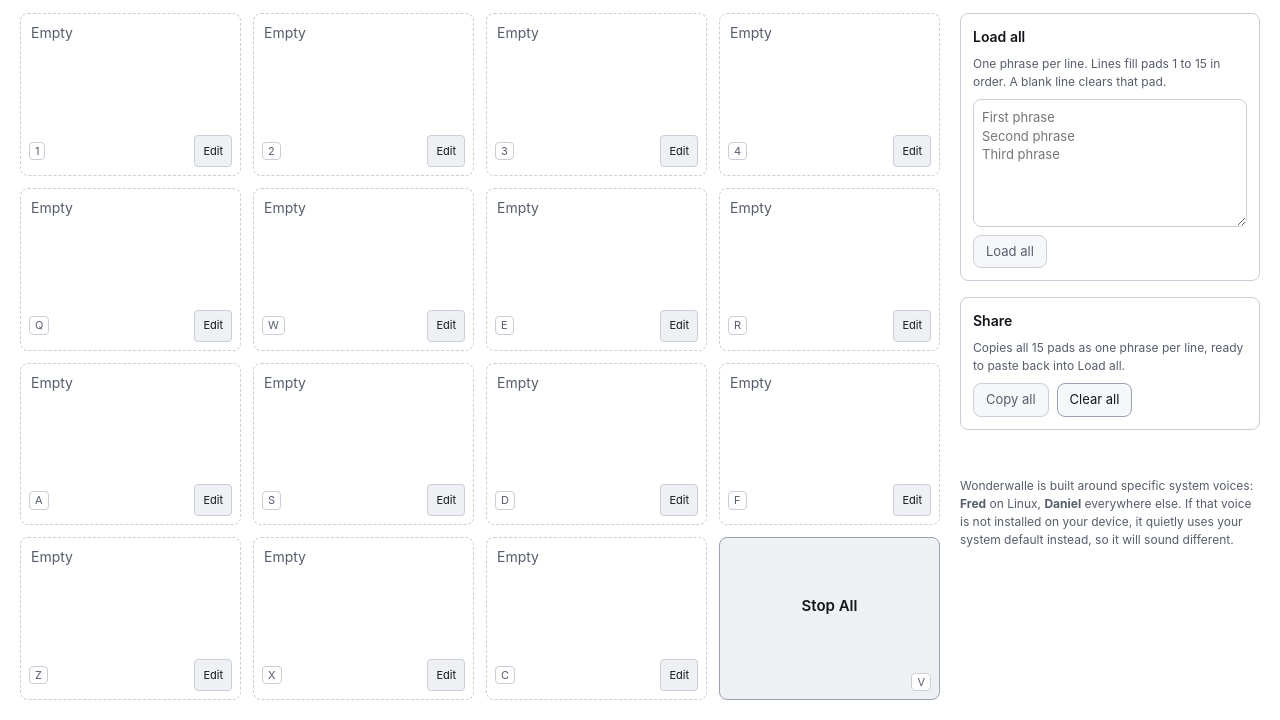
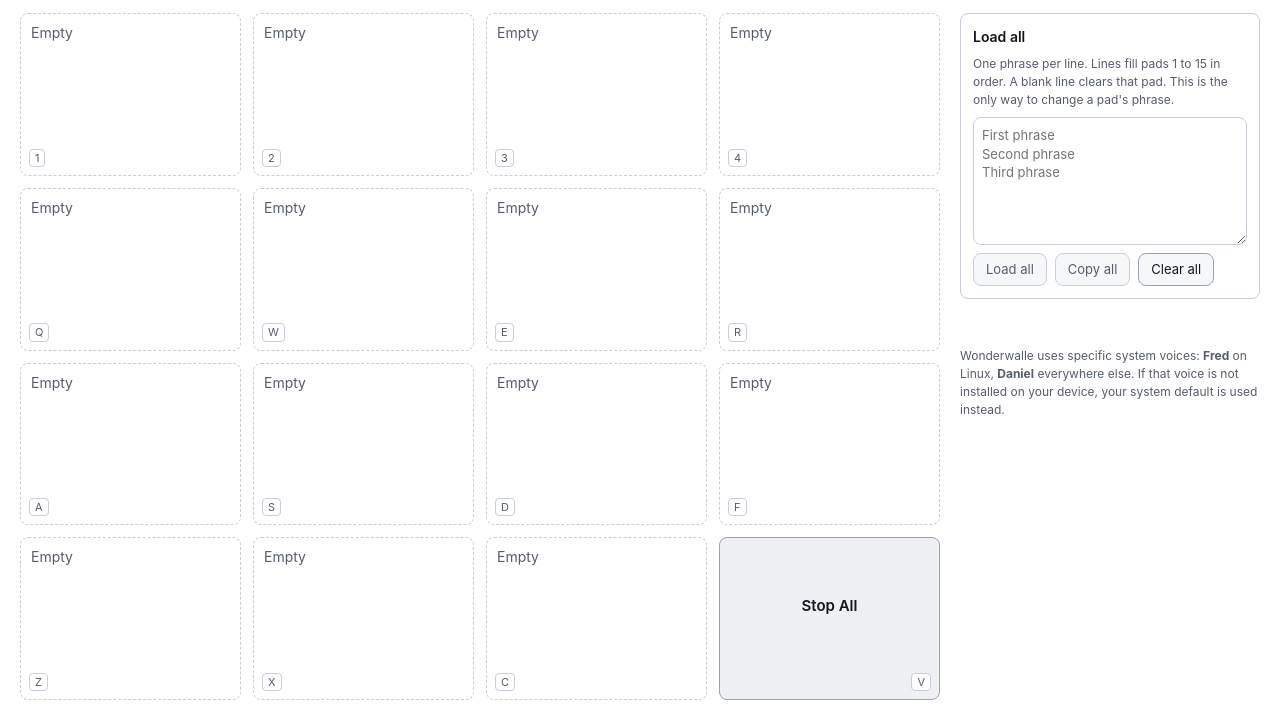
Before and after one commit to clyobuilds/Wonderwalle, a website: page index.html in a window 1280 px wide. Shown: the part 80-800 px from the top of the page. Drawn offline with Linux system fonts and the light colour scheme.

Commit message:
Remove per-pad editing; Load all becomes the only way to change a pad
Pads now only display their phrase and speak on click (no more Edit
button or editable field). Copy all and Clear all move into the Load
all panel; the separate Share section is removed. Updates the voice
note wording. Documents a known parser limitation in the QA suite: a
genuinely blank pad 1 can't round-trip through Copy all / Load all,
since the leading-blank-line trim can't tell it apart from an
accidental one.

```diff
--- a/app.js
+++ b/app.js
@@ -91,7 +91,7 @@
   /* ---------------- speaking ---------------- */
 
   function padEl(n) { return grid.querySelector('.pad[data-pad="' + n + '"]'); }
-  function padInput(n) { return grid.querySelector('[data-pad-input="' + n + '"]'); }
+  function padText(n) { return grid.querySelector('[data-pad-text="' + n + '"]'); }
 
   function setPlaying(n) {
     if (playingPad) {
@@ -159,10 +159,15 @@
   }
 
   function renderPad(n) {
-    var input = padInput(n);
+    var text = padText(n);
     var el = padEl(n);
-    if (input && input.value !== phrases[n - 1]) input.value = phrases[n - 1];
-    if (el) el.classList.toggle('is-empty', !(phrases[n - 1] || '').trim());
+    var phrase = phrases[n - 1] || '';
+    var isEmpty = !phrase.trim();
+    if (text) {
+      text.textContent = isEmpty ? 'Empty' : phrase;
+      text.setAttribute('data-phrase', phrase);
+    }
+    if (el) el.classList.toggle('is-empty', isEmpty);
   }
 
   function renderAll() {
@@ -324,59 +329,20 @@
   });
 
   /* ---------------- pad interaction ----------------
-     The whole pad is the speak trigger, like a physical pad controller. The
-     text field is normally click-through (see .pad-input { pointer-events:
-     none } in styles.css) so a click anywhere on the pad face reaches the pad
-     itself. The small Edit button is the only way in to typing: it turns
-     pointer-events back on for that pad's field and focuses it. */
-
-  function enterEdit(n) {
-    var pad = padEl(n);
-    if (pad) pad.classList.add('is-editing');
-    var input = padInput(n);
-    if (input) input.focus();
-  }
+     The whole pad is the speak trigger, like a physical pad controller.
+     Pads only display phrases; Load all is the only way to change one. */
 
   grid.addEventListener('click', function (event) {
     if (event.target.closest('#stop-all')) {
       stopAll();
       return;
     }
-    var editBtn = event.target.closest('.pad-edit');
-    if (editBtn) {
-      var editN = Number(editBtn.getAttribute('data-edit'));
-      if (editN) enterEdit(editN);
-      return;
-    }
     var pad = event.target.closest('.pad');
     if (!pad) return;
-    /* Reachable only while a pad is mid-edit, since the field is otherwise
-       click-through. */
-    if (event.target.closest('.pad-input')) return;
 
     var n = Number(pad.getAttribute('data-pad'));
     if (!n || n > PAD_COUNT) return;
     speakPad(n);
-  });
-
-  grid.addEventListener('input', function (event) {
-    var input = event.target.closest('.pad-input');
-    if (!input) return;
-    var n = Number(input.getAttribute('data-pad-input'));
-    if (!n || n > PAD_COUNT) return;
-    phrases[n - 1] = input.value;
-    save();
-    renderPad(n);
-    syncControls();
-  });
-
-  /* focusout bubbles (blur does not), so this single listener catches every
-     pad's field losing focus and exits edit mode for it. */
-  grid.addEventListener('focusout', function (event) {
-    var input = event.target.closest && event.target.closest('.pad-input');
-    if (!input) return;
-    var pad = input.closest('.pad');
-    if (pad) pad.classList.remove('is-editing');
   });
 
   bulk.addEventListener('input', function () {
--- a/index.html
+++ b/index.html
@@ -27,122 +27,107 @@
     <div class="grid" id="grid">
 
       <div class="pad is-empty" data-pad="1">
-        <textarea class="pad-input" id="pad-1" data-pad-input="1" rows="2" aria-label="Phrase for pad 1" placeholder="Empty"></textarea>
+        <p class="pad-text" id="pad-1" data-pad-text="1"></p>
         <div class="pad-foot">
           <kbd class="pad-key">1</kbd>
-          <button type="button" class="pad-edit" data-edit="1" aria-label="Edit pad 1 phrase" title="Edit phrase">Edit</button>
         </div>
       </div>
 
       <div class="pad is-empty" data-pad="2">
-        <textarea class="pad-input" id="pad-2" data-pad-input="2" rows="2" aria-label="Phrase for pad 2" placeholder="Empty"></textarea>
+        <p class="pad-text" id="pad-2" data-pad-text="2"></p>
         <div class="pad-foot">
           <kbd class="pad-key">2</kbd>
-          <button type="button" class="pad-edit" data-edit="2" aria-label="Edit pad 2 phrase" title="Edit phrase">Edit</button>
         </div>
       </div>
 
       <div class="pad is-empty" data-pad="3">
-        <textarea class="pad-input" id="pad-3" data-pad-input="3" rows="2" aria-label="Phrase for pad 3" placeholder="Empty"></textarea>
+        <p class="pad-text" id="pad-3" data-pad-text="3"></p>
         <div class="pad-foot">
           <kbd class="pad-key">3</kbd>
-          <button type="button" class="pad-edit" data-edit="3" aria-label="Edit pad 3 phrase" title="Edit phrase">Edit</button>
         </div>
       </div>
 
       <div class="pad is-empty" data-pad="4">
-        <textarea class="pad-input" id="pad-4" data-pad-input="4" rows="2" aria-label="Phrase for pad 4" placeholder="Empty"></textarea>
+        <p class="pad-text" id="pad-4" data-pad-text="4"></p>
         <div class="pad-foot">
           <kbd class="pad-key">4</kbd>
-          <button type="button" class="pad-edit" data-edit="4" aria-label="Edit pad 4 phrase" title="Edit phrase">Edit</button>
         </div>
       </div>
 
       <div class="pad is-empty" data-pad="5">
-        <textarea class="pad-input" id="pad-5" data-pad-input="5" rows="2" aria-label="Phrase for pad 5" placeholder="Empty"></textarea>
+        <p class="pad-text" id="pad-5" data-pad-text="5"></p>
         <div class="pad-foot">
           <kbd class="pad-key">Q</kbd>
-          <button type="button" class="pad-edit" data-edit="5" aria-label="Edit pad 5 phrase" title="Edit phrase">Edit</button>
         </div>
       </div>
 
       <div class="pad is-empty" data-pad="6">
-        <textarea class="pad-input" id="pad-6" data-pad-input="6" rows="2" aria-label="Phrase for pad 6" placeholder="Empty"></textarea>
+        <p class="pad-text" id="pad-6" data-pad-text="6"></p>
         <div class="pad-foot">
           <kbd class="pad-key">W</kbd>
-          <button type="button" class="pad-edit" data-edit="6" aria-label="Edit pad 6 phrase" title="Edit phrase">Edit</button>
         </div>
       </div>
 
       <div class="pad is-empty" data-pad="7">
-        <textarea class="pad-input" id="pad-7" data-pad-input="7" rows="2" aria-label="Phrase for pad 7" placeholder="Empty"></textarea>
+        <p class="pad-text" id="pad-7" data-pad-text="7"></p>
         <div class="pad-foot">
           <kbd class="pad-key">E</kbd>
-          <button type="button" class="pad-edit" data-edit="7" aria-label="Edit pad 7 phrase" title="Edit phrase">Edit</button>
         </div>
       </div>
 
       <div class="pad is-empty" data-pad="8">
-        <textarea class="pad-input" id="pad-8" data-pad-input="8" rows="2" aria-label="Phrase for pad 8" placeholder="Empty"></textarea>
+        <p class="pad-text" id="pad-8" data-pad-text="8"></p>
         <div class="pad-foot">
           <kbd class="pad-key">R</kbd>
-          <button type="button" class="pad-edit" data-edit="8" aria-label="Edit pad 8 phrase" title="Edit phrase">Edit</button>
         </div>
       </div>
 
       <div class="pad is-empty" data-pad="9">
-        <textarea class="pad-input" id="pad-9" data-pad-input="9" rows="2" aria-label="Phrase for pad 9" placeholder="Empty"></textarea>
+        <p class="pad-text" id="pad-9" data-pad-text="9"></p>
         <div class="pad-foot">
           <kbd class="pad-key">A</kbd>
-          <button type="button" class="pad-edit" data-edit="9" aria-label="Edit pad 9 phrase" title="Edit phrase">Edit</button>
         </div>
       </div>
 
       <div class="pad is-empty" data-pad="10">
-        <textarea class="pad-input" id="pad-10" data-pad-input="10" rows="2" aria-label="Phrase for pad 10" placeholder="Empty"></textarea>
+        <p class="pad-text" id="pad-10" data-pad-text="10"></p>
         <div class="pad-foot">
           <kbd class="pad-key">S</kbd>
-          <button type="button" class="pad-edit" data-edit="10" aria-label="Edit pad 10 phrase" title="Edit phrase">Edit</button>
         </div>
       </div>
 
       <div class="pad is-empty" data-pad="11">
-        <textarea class="pad-input" id="pad-11" data-pad-input="11" rows="2" aria-label="Phrase for pad 11" placeholder="Empty"></textarea>
+        <p class="pad-text" id="pad-11" data-pad-text="11"></p>
         <div class="pad-foot">
           <kbd class="pad-key">D</kbd>
-          <button type="button" class="pad-edit" data-edit="11" aria-label="Edit pad 11 phrase" title="Edit phrase">Edit</button>
         </div>
       </div>
 
       <div class="pad is-empty" data-pad="12">
-        <textarea class="pad-input" id="pad-12" data-pad-input="12" rows="2" aria-label="Phrase for pad 12" placeholder="Empty"></textarea>
+        <p class="pad-text" id="pad-12" data-pad-text="12"></p>
         <div class="pad-foot">
           <kbd class="pad-key">F</kbd>
-          <button type="button" class="pad-edit" data-edit="12" aria-label="Edit pad 12 phrase" title="Edit phrase">Edit</button>
         </div>
       </div>
 
       <div class="pad is-empty" data-pad="13">
-        <textarea class="pad-input" id="pad-13" data-pad-input="13" rows="2" aria-label="Phrase for pad 13" placeholder="Empty"></textarea>
+        <p class="pad-text" id="pad-13" data-pad-text="13"></p>
         <div class="pad-foot">
           <kbd class="pad-key">Z</kbd>
-          <button type="button" class="pad-edit" data-edit="13" aria-label="Edit pad 13 phrase" title="Edit phrase">Edit</button>
         </div>
       </div>
 
       <div class="pad is-empty" data-pad="14">
-        <textarea class="pad-input" id="pad-14" data-pad-input="14" rows="2" aria-label="Phrase for pad 14" placeholder="Empty"></textarea>
+        <p class="pad-text" id="pad-14" data-pad-text="14"></p>
         <div class="pad-foot">
           <kbd class="pad-key">X</kbd>
-          <button type="button" class="pad-edit" data-edit="14" aria-label="Edit pad 14 phrase" title="Edit phrase">Edit</button>
         </div>
       </div>
 
       <div class="pad is-empty" data-pad="15">
-        <textarea class="pad-input" id="pad-15" data-pad-input="15" rows="2" aria-label="Phrase for pad 15" placeholder="Empty"></textarea>
+        <p class="pad-text" id="pad-15" data-pad-text="15"></p>
         <div class="pad-foot">
           <kbd class="pad-key">C</kbd>
-          <button type="button" class="pad-edit" data-edit="15" aria-label="Edit pad 15 phrase" title="Edit phrase">Edit</button>
         </div>
       </div>
 
@@ -161,10 +146,13 @@
 
     <section class="panel">
       <label class="panel-label" for="bulk">Load all</label>
-      <p class="hint">One phrase per line. Lines fill pads 1 to 15 in order. A blank line clears that pad.</p>
+      <p class="hint">One phrase per line. Lines fill pads 1 to 15 in order. A blank line clears that pad. This is
+        the only way to change a pad's phrase.</p>
       <textarea id="bulk" rows="6" placeholder="First phrase&#10;Second phrase&#10;Third phrase"></textarea>
       <div class="row">
         <button type="button" id="load-all" disabled>Load all</button>
+        <button type="button" id="copy-all" disabled>Copy all</button>
+        <button type="button" id="clear-all">Clear all</button>
       </div>
       <div class="confirm" id="load-confirm" hidden>
         <p class="confirm-text" id="load-confirm-text">This overwrites those pads. Continue?</p>
@@ -172,15 +160,6 @@
           <button type="button" id="load-confirm-yes" class="danger">Yes, overwrite</button>
           <button type="button" id="load-confirm-no">Cancel</button>
         </div>
-      </div>
-    </section>
-
-    <section class="panel">
-      <span class="panel-label" id="share-label">Share</span>
-      <p class="hint">Copies all 15 pads as one phrase per line, ready to paste back into Load all.</p>
-      <div class="row">
-        <button type="button" id="copy-all" disabled>Copy all</button>
-        <button type="button" id="clear-all">Clear all</button>
       </div>
       <div class="confirm" id="clear-confirm" hidden>
         <p class="confirm-text">This erases every pad. Continue?</p>
@@ -198,9 +177,8 @@
     <p class="status" id="status" role="status" aria-live="polite"></p>
 
     <p class="note">
-      Wonderwalle is built around specific system voices: <strong>Fred</strong> on Linux, <strong>Daniel</strong>
-      everywhere else. If that voice is not installed on your device, it quietly uses your system default instead,
-      so it will sound different.
+      Wonderwalle uses specific system voices: <strong>Fred</strong> on Linux, <strong>Daniel</strong>
+      everywhere else. If that voice is not installed on your device, your system default is used instead.
     </p>
 
     <p class="note" id="unsupported-note" hidden>
--- a/styles.css
+++ b/styles.css
@@ -199,30 +199,19 @@ h1 {
   background: var(--playing-soft);
 }
 
-.pad-input {
+.pad-text {
   flex: 1 1 auto;
   min-height: 0;
-  width: 100%;
   margin: 0;
   padding: 2px;
-  resize: none;
   overflow: auto;
-  border: 0;
-  border-radius: 4px;
-  background: transparent;
   color: var(--fg);
   font: inherit;
   font-size: 0.875rem;
   line-height: 1.3;
-  cursor: text;
-  /* Off by default so a click anywhere on the pad reaches the pad itself and
-     speaks; the Edit button turns this on to allow typing. */
-  pointer-events: none;
 }
 
-.pad.is-editing .pad-input { pointer-events: auto; }
-
-.pad-input::placeholder { color: var(--muted); }
+.pad.is-empty .pad-text { color: var(--muted); }
 
 .pad-foot {
   flex: 0 0 auto;
@@ -241,17 +230,6 @@ h1 {
   padding: 0 5px;
   line-height: 1.5;
   background: var(--bg);
-}
-
-.pad-edit {
-  font: inherit;
-  font-size: 0.6875rem;
-  padding: 2px 8px;
-  color: var(--fg);
-  background: var(--surface-2);
-  border: 1px solid var(--line);
-  border-radius: 4px;
-  cursor: pointer;
 }
 
 /* Stop All pad */
```
Also changed, not shown: qa/check.mjs (+36 -24 lines), README.md.
